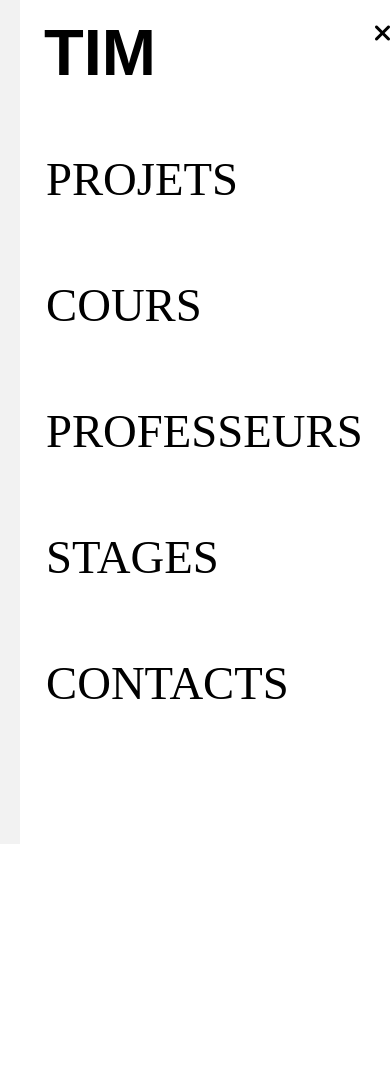
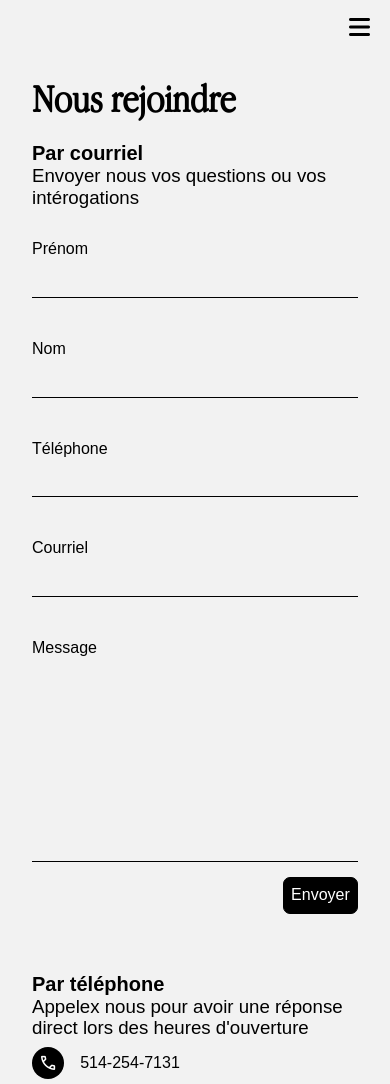
Before and after one commit to 5w5-2024-gr2-7/Content, a PHP site: page /Contact.html in a window 390 px wide. Shown: the top 1084 px of the page. Before the commit the page ends 844 px from the top, so only its background shows below. Run offline with PHP 8.4, Linux system fonts and the light colour scheme; some web fonts are replaced.

Commit message:
Fixation de bug du menu bg

```diff
--- a/Contact.html
+++ b/Contact.html
@@ -186,7 +186,7 @@
         </footer>
 
         <!-- le code js pour ne pas pouvoir scrool en menu bg -->
-        <script>
+         <script>
           const checkbox = document.getElementById('check');
           const body = document.body;
 
--- a/Sass/layout/_header.scss
+++ b/Sass/layout/_header.scss
@@ -114,6 +114,7 @@
       width: 100%;
       height: 100vh;
       position: fixed;
+      right: -100%;
       top: 0;
       z-index: 100;
       background-color: white;
--- a/styles.css
+++ b/styles.css
@@ -1433,6 +1433,7 @@
     width: 100%;
     height: 100vh;
     position: fixed;
+    right: -100%;
     top: 0;
     z-index: 100;
     background-color: white;
```
Also changed, not shown: 1 other file.
